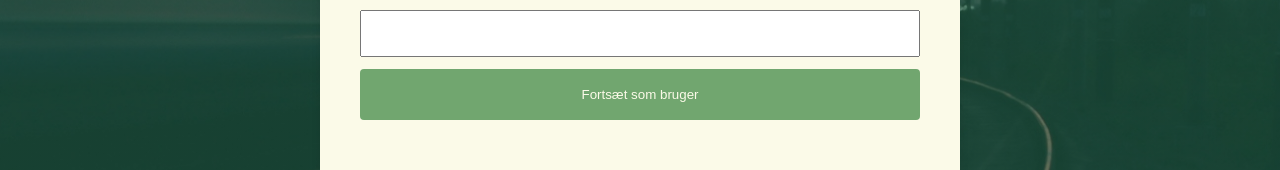
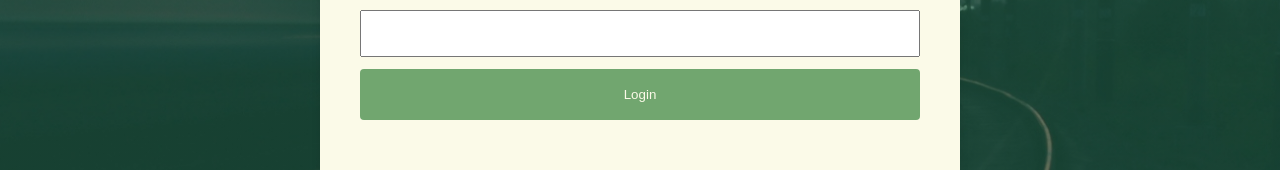
Before and after one commit to luka9938/earthmiles-weebs2, a Next.js app: page /login in a window 1280 px wide. Shown: the part 280-450 px from the top of the page. Built offline with nearby package versions, Linux system fonts and the light colour scheme.

Commit message:
added fixes

```diff
--- a/src/pages/login/index.js
+++ b/src/pages/login/index.js
@@ -72,7 +72,7 @@ const LoginPage = () => {
 
           <div className={styles.buttonGroup}>
             <button className={styles.userButton} onClick={handleUserLogin}>
-              Fortsæt som bruger
+              Login
             </button>
           </div>
 
```
